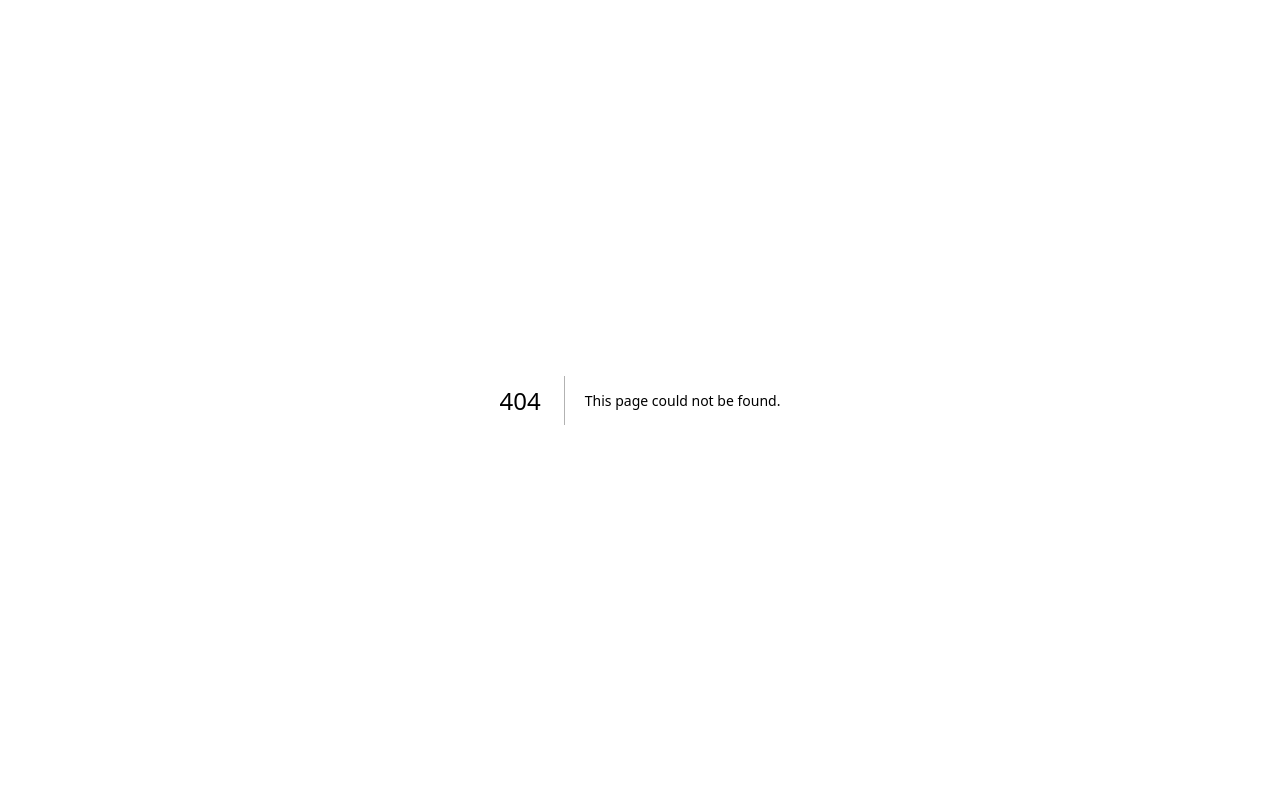
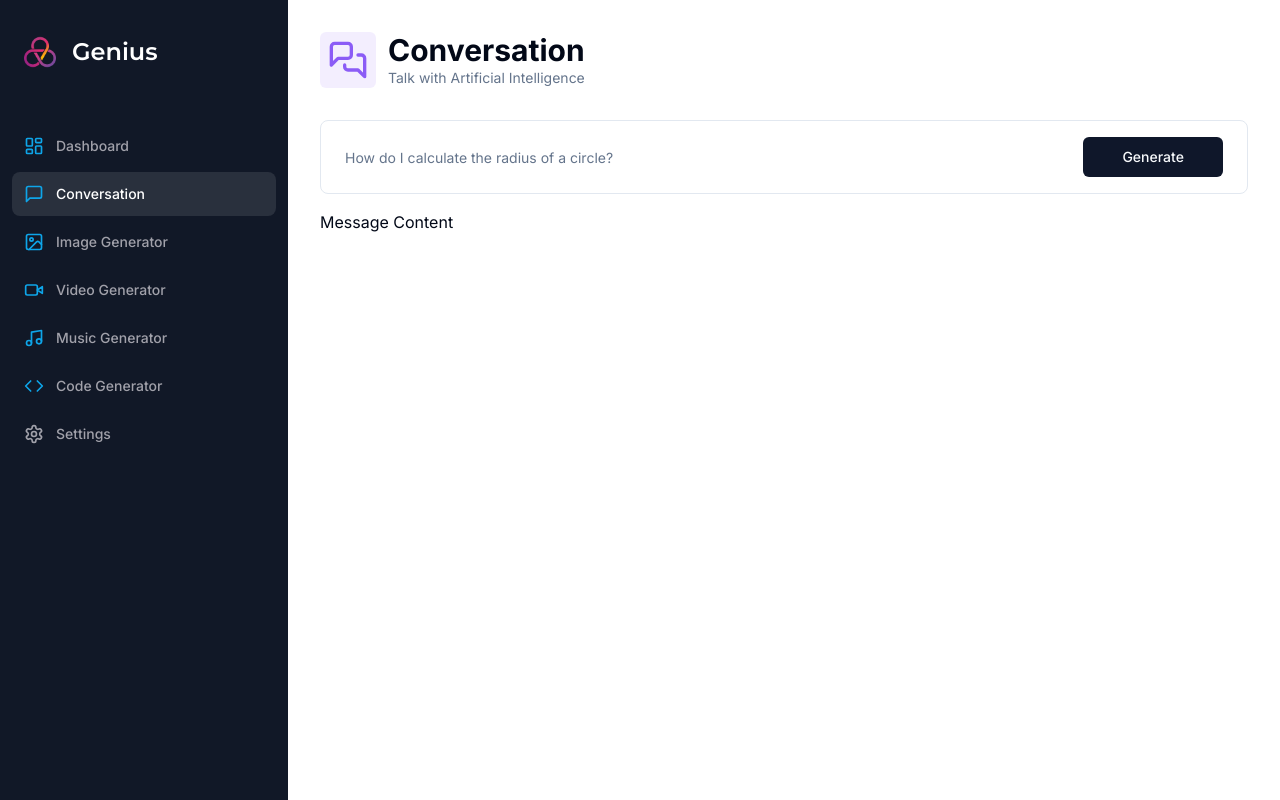
Before and after one commit to Ranishlakshan/ai-saas, a Next.js app: page /conversation in a window 1280 px wide. Before the commit this address had no page. Built offline with nearby package versions, Linux system fonts and the light colour scheme.

Commit message:
conversation page added

```diff
--- /dev/null
+++ b/app/(dashboard)/(routes)/conversation/constants.ts
@@ -0,0 +1,7 @@
+import * as z from "zod";
+
+export const formSchema = z.object({
+  prompt: z.string().min(1, {
+    message: "Prompt is required."
+  }),
+});
--- /dev/null
+++ b/app/(dashboard)/(routes)/conversation/page.tsx
@@ -0,0 +1,86 @@
+"use client";
+
+import * as z from "zod";
+import { Heading } from "@/components/heading";
+import { MessagesSquare } from "lucide-react";
+import { useForm } from "react-hook-form";
+
+import { formSchema } from "./constants";
+import { zodResolver } from "@hookform/resolvers/zod";
+import { Form, FormControl, FormField, FormItem } from "@/components/ui/form";
+import { Input } from "@/components/ui/input";
+import { Button } from "@/components/ui/button";
+
+const ConversationPage = () => {
+    const form =useForm<z.infer<typeof formSchema>>({
+        resolver: zodResolver(formSchema),
+        defaultValues: {
+            prompt:""
+        }
+    })
+
+    const isLoading = form.formState.isSubmitting;
+
+    const onSubmit = async (values: z.infer<typeof formSchema>) => {
+        console.log(values);
+      }
+
+
+    return (
+        <div>
+            <Heading
+            title="Conversation"
+            description="Talk with Artificial Intelligence"
+            icon={MessagesSquare}
+            iconColor="text-violet-500"
+            bgColor="bg-violet-500/10"
+             />
+            <div className="px-4 lg:px-8">
+                <div>
+                    <Form {...form}>
+                        <form
+                        onSubmit={form.handleSubmit(onSubmit)}
+                        className="
+                            rounded-lg
+                            border
+                            w-full
+                            p-4
+                            px-3
+                            md:px-6
+                            focus-within:shadow-sm
+                            grid
+                            grid-cols-12
+                            gap-2
+                        "
+                        >
+                            <FormField
+                                name="prompt"
+                                render={({ field}) =>(
+                                    <FormItem className="col-span-12 lg:col-span-10">
+                                        <FormControl className="m-0 p-0">
+                                            <Input
+                                                className="border-0 outline-none focus-visible:ring-0 focus-visible:ring-transparent"
+                                                disabled={isLoading}
+                                                placeholder="How do I calculate the radius of a circle?"
+                                                {...field}
+                                            />
+                                        </FormControl>
+                                    </FormItem>
+                                )}
+                            />
+                            <Button className="col-span-12 lg:col-span-2 w-full" type="submit" disabled={isLoading} size="icon">
+                                Generate
+                            </Button>
+
+                        </form>
+                    </Form>
+                </div>
+                <div className="space-y-4 mt-4">
+                    Message Content
+                </div>
+            </div>
+        </div>
+    );
+}
+
+export default ConversationPage;
--- /dev/null
+++ b/components/heading.tsx
@@ -0,0 +1,34 @@
+import { cn } from "@/lib/utils";
+import { LucideIcon } from "lucide-react";
+
+interface HeadingProps{
+    title: String;
+    description:string;
+    icon: LucideIcon;
+    iconColor?: String;
+    bgColor?: String;
+}
+
+export const Heading = ({
+    title,
+    description,
+    icon: Icon,
+    iconColor,
+    bgColor
+    } : HeadingProps) => {
+    return(
+        <>
+            <div className="px-4 lg:px-8 flex items-center gap-x-3 mb-8">
+                <div className={cn("p-2 w-fit rounded-md", bgColor)}>
+                    <Icon className={cn("w-10 h-10", iconColor)} />
+                </div>
+                <div>
+                    <h2 className="text-3xl font-bold">{title}</h2>
+                    <p className="text-sm text-muted-foreground">
+                        {description}
+                    </p>
+                </div>
+            </div>
+        </>
+    )
+}
--- /dev/null
+++ b/components/ui/form.tsx
@@ -0,0 +1,176 @@
+import * as React from "react"
+import * as LabelPrimitive from "@radix-ui/react-label"
+import { Slot } from "@radix-ui/react-slot"
+import {
+  Controller,
+  ControllerProps,
+  FieldPath,
+  FieldValues,
+  FormProvider,
+  useFormContext,
+} from "react-hook-form"
+
+import { cn } from "@/lib/utils"
+import { Label } from "@/components/ui/label"
+
+const Form = FormProvider
+
+type FormFieldContextValue<
+  TFieldValues extends FieldValues = FieldValues,
+  TName extends FieldPath<TFieldValues> = FieldPath<TFieldValues>
+> = {
+  name: TName
+}
+
+const FormFieldContext = React.createContext<FormFieldContextValue>(
+  {} as FormFieldContextValue
+)
+
+const FormField = <
+  TFieldValues extends FieldValues = FieldValues,
+  TName extends FieldPath<TFieldValues> = FieldPath<TFieldValues>
+>({
+  ...props
+}: ControllerProps<TFieldValues, TName>) => {
+  return (
+    <FormFieldContext.Provider value={{ name: props.name }}>
+      <Controller {...props} />
+    </FormFieldContext.Provider>
+  )
+}
+
+const useFormField = () => {
+  const fieldContext = React.useContext(FormFieldContext)
+  const itemContext = React.useContext(FormItemContext)
+  const { getFieldState, formState } = useFormContext()
+
+  const fieldState = getFieldState(fieldContext.name, formState)
+
+  if (!fieldContext) {
+    throw new Error("useFormField should be used within <FormField>")
+  }
+
+  const { id } = itemContext
+
+  return {
+    id,
+    name: fieldContext.name,
+    formItemId: `${id}-form-item`,
+    formDescriptionId: `${id}-form-item-description`,
+    formMessageId: `${id}-form-item-message`,
+    ...fieldState,
+  }
+}
+
+type FormItemContextValue = {
+  id: string
+}
+
+const FormItemContext = React.createContext<FormItemContextValue>(
+  {} as FormItemContextValue
+)
+
+const FormItem = React.forwardRef<
+  HTMLDivElement,
+  React.HTMLAttributes<HTMLDivElement>
+>(({ className, ...props }, ref) => {
+  const id = React.useId()
+
+  return (
+    <FormItemContext.Provider value={{ id }}>
+      <div ref={ref} className={cn("space-y-2", className)} {...props} />
+    </FormItemContext.Provider>
+  )
+})
+FormItem.displayName = "FormItem"
+
+const FormLabel = React.forwardRef<
+  React.ElementRef<typeof LabelPrimitive.Root>,
+  React.ComponentPropsWithoutRef<typeof LabelPrimitive.Root>
+>(({ className, ...props }, ref) => {
+  const { error, formItemId } = useFormField()
+
+  return (
+    <Label
+      ref={ref}
+      className={cn(error && "text-destructive", className)}
+      htmlFor={formItemId}
+      {...props}
+    />
+  )
+})
+FormLabel.displayName = "FormLabel"
+
+const FormControl = React.forwardRef<
+  React.ElementRef<typeof Slot>,
+  React.ComponentPropsWithoutRef<typeof Slot>
+>(({ ...props }, ref) => {
+  const { error, formItemId, formDescriptionId, formMessageId } = useFormField()
+
+  return (
+    <Slot
+      ref={ref}
+      id={formItemId}
+      aria-describedby={
+        !error
+          ? `${formDescriptionId}`
+          : `${formDescriptionId} ${formMessageId}`
+      }
+      aria-invalid={!!error}
+      {...props}
+    />
+  )
+})
+FormControl.displayName = "FormControl"
+
+const FormDescription = React.forwardRef<
+  HTMLParagraphElement,
+  React.HTMLAttributes<HTMLParagraphElement>
+>(({ className, ...props }, ref) => {
+  const { formDescriptionId } = useFormField()
+
+  return (
+    <p
+      ref={ref}
+      id={formDescriptionId}
+      className={cn("text-sm text-muted-foreground", className)}
+      {...props}
+    />
+  )
+})
+FormDescription.displayName = "FormDescription"
+
+const FormMessage = React.forwardRef<
+  HTMLParagraphElement,
+  React.HTMLAttributes<HTMLParagraphElement>
+>(({ className, children, ...props }, ref) => {
+  const { error, formMessageId } = useFormField()
+  const body = error ? String(error?.message) : children
+
+  if (!body) {
+    return null
+  }
+
+  return (
+    <p
+      ref={ref}
+      id={formMessageId}
+      className={cn("text-sm font-medium text-destructive", className)}
+      {...props}
+    >
+      {body}
+    </p>
+  )
+})
+FormMessage.displayName = "FormMessage"
+
+export {
+  useFormField,
+  Form,
+  FormItem,
+  FormLabel,
+  FormControl,
+  FormDescription,
+  FormMessage,
+  FormField,
+}
--- /dev/null
+++ b/components/ui/input.tsx
@@ -0,0 +1,25 @@
+import * as React from "react"
+
+import { cn } from "@/lib/utils"
+
+export interface InputProps
+  extends React.InputHTMLAttributes<HTMLInputElement> {}
+
+const Input = React.forwardRef<HTMLInputElement, InputProps>(
+  ({ className, type, ...props }, ref) => {
+    return (
+      <input
+        type={type}
+        className={cn(
+          "flex h-10 w-full rounded-md border border-input bg-background px-3 py-2 text-sm ring-offset-background file:border-0 file:bg-transparent file:text-sm file:font-medium placeholder:text-muted-foreground focus-visible:outline-none focus-visible:ring-2 focus-visible:ring-ring focus-visible:ring-offset-2 disabled:cursor-not-allowed disabled:opacity-50",
+          className
+        )}
+        ref={ref}
+        {...props}
+      />
+    )
+  }
+)
+Input.displayName = "Input"
+
+export { Input }
--- /dev/null
+++ b/components/ui/label.tsx
@@ -0,0 +1,26 @@
+"use client"
+
+import * as React from "react"
+import * as LabelPrimitive from "@radix-ui/react-label"
+import { cva, type VariantProps } from "class-variance-authority"
+
+import { cn } from "@/lib/utils"
+
+const labelVariants = cva(
+  "text-sm font-medium leading-none peer-disabled:cursor-not-allowed peer-disabled:opacity-70"
+)
+
+const Label = React.forwardRef<
+  React.ElementRef<typeof LabelPrimitive.Root>,
+  React.ComponentPropsWithoutRef<typeof LabelPrimitive.Root> &
+    VariantProps<typeof labelVariants>
+>(({ className, ...props }, ref) => (
+  <LabelPrimitive.Root
+    ref={ref}
+    className={cn(labelVariants(), className)}
+    {...props}
+  />
+))
+Label.displayName = LabelPrimitive.Root.displayName
+
+export { Label }
--- a/package.json
+++ b/package.json
@@ -10,7 +10,9 @@
   },
   "dependencies": {
     "@clerk/nextjs": "^4.29.7",
+    "@hookform/resolvers": "^3.3.4",
     "@radix-ui/react-dialog": "^1.0.5",
+    "@radix-ui/react-label": "^2.0.2",
     "@radix-ui/react-slot": "^1.0.2",
     "class-variance-authority": "^0.7.0",
     "clsx": "^2.1.0",
@@ -18,8 +20,10 @@
     "next": "14.1.0",
     "react": "^18",
     "react-dom": "^18",
+    "react-hook-form": "^7.50.1",
     "tailwind-merge": "^2.2.1",
-    "tailwindcss-animate": "^1.0.7"
+    "tailwindcss-animate": "^1.0.7",
+    "zod": "^3.22.4"
   },
   "devDependencies": {
     "@types/node": "^20",
```
Also changed, not shown: 2 other files (tests, documents, lock files or other folders).
